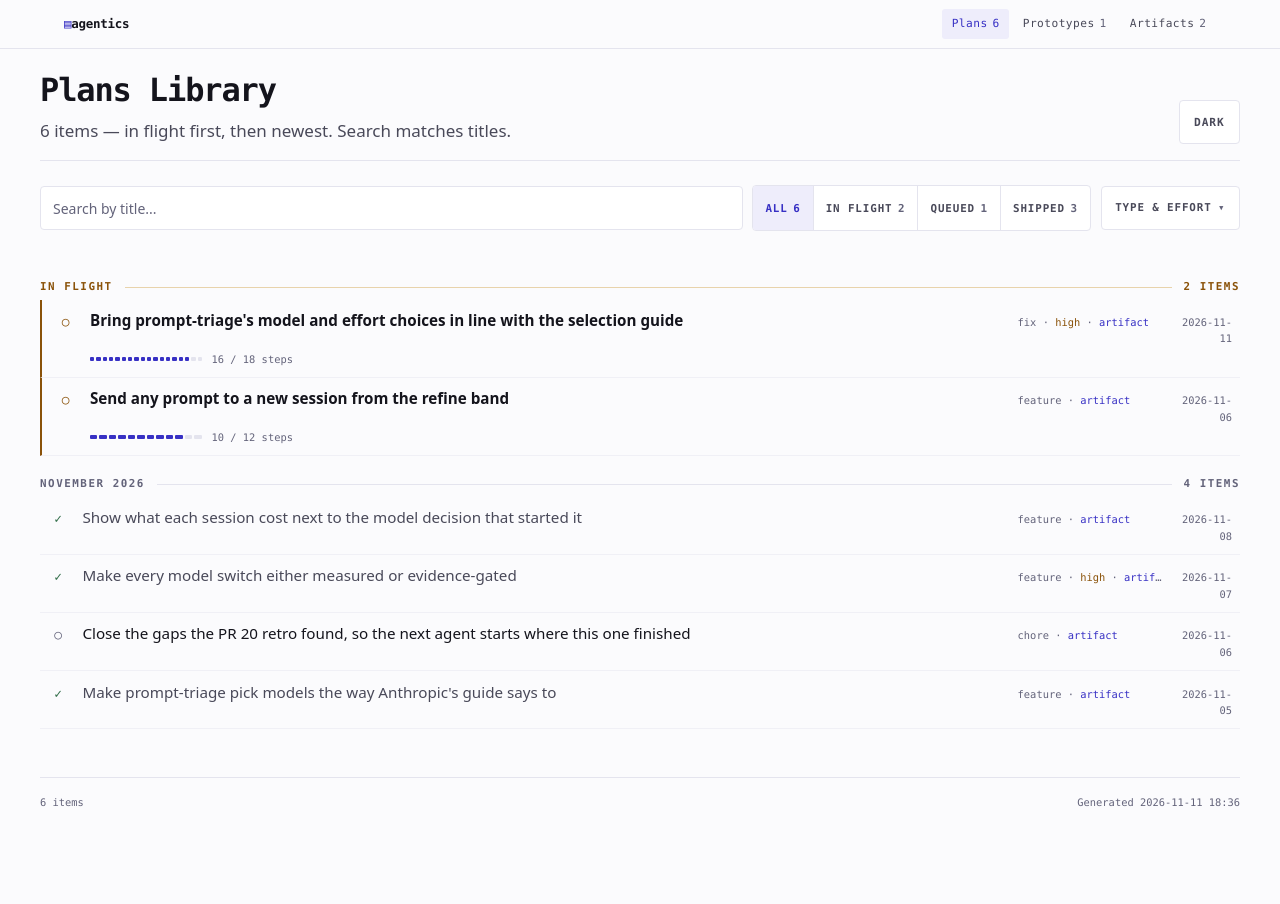
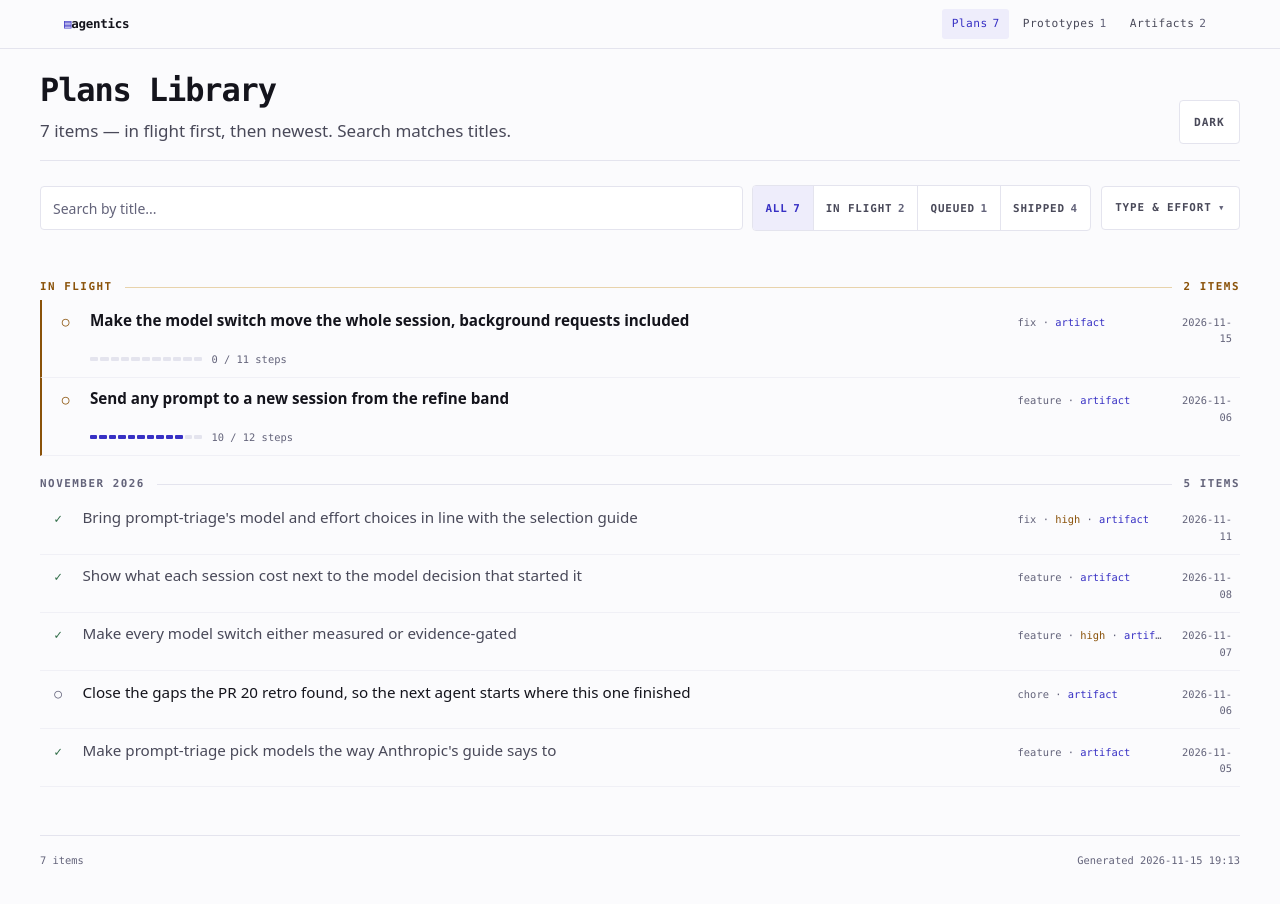
Before and after one commit to shawn-sandy/prompt-triage, a plain HTML site: page docs/plans/index.html in a window 1280 px wide. Drawn offline with Linux system fonts and the light colour scheme.

Commit message:
docs: add proposal and plan for a session-wide model switch (#68)
* docs: add proposal and plan for a session-wide model switch

Switched sessions keep background requests (compaction, /recap, prompt
suggestions) on the original model, which re-caches the conversation there.
The proposal picks a real /model switch after turn 1; the plan spikes it
first and falls back to leading with lower effort.

* docs: record the spike's command.run hook result and fix the gallery status

The spike now logs whether the mod's own /model run fires its command.run
hook for model, and step 4 records it, since step 6 branches on that.
Rebuilt the plans gallery with build-index.sh so the plan's card reads
in-progress, matching its frontmatter (it read todo).

* docs: tighten the spike gate and cover Explore and user /model in the plan

- Spike path (b) runs only when (a) is refused, so each switch has one cause.
- Step 2 checks settings.json model across the plugin-run /model; step 3
  says why the desktop picker is checked with a typed /model.
- PASS now requires the /clear restore to resolve.
- Step 7 keeps Explore-to-haiku working after the rewrite drops: agent.spawn
  reads override.model (register.ts:1150), which dropModel clears.
- Step 8 skips the restore after the person's own /model; tests (e) and (f)
  cover both.

* docs: make the spike prove a background request followed the switch

Background requests do not appear as transcript api-request records (only
sdk and repl_main_thread sources do), so three prompts could pass step 2
without any running. Step 2 now runs /compact after a turn-1 Opus baseline
and requires the haiku entry to grow while Opus stays at the baseline.

* docs: record the spike result (FAIL) in the model switch plan

---------

Co-authored-by: Shawn Sandy <shawnsandy04@gmail.com>

```diff
--- a/docs/plans/index.html
+++ b/docs/plans/index.html
@@ -556,7 +556,7 @@
       <div class="topbar-in">
         <a class="mark">agentics</a>
         <nav class="tabs" aria-label="Collections">
-          <a href="index.html" aria-current="page">Plans<span class="n">6</span></a>
+          <a href="index.html" aria-current="page">Plans<span class="n">7</span></a>
           <a href="../prototypes/index.html" >Prototypes<span class="n">1</span></a>
           <a href="../artifacts/index.html" >Artifacts<span class="n">2</span></a>
         </nav>
@@ -569,7 +569,7 @@
         <!-- The bare <p> and the leading number are load-bearing: the merge
              driver's COUNT_RE rewrites `<p>N items`. The prose after it is
              free text. -->
-        <p>6 items &mdash; in flight first, then newest. Search matches titles.</p>
+        <p>7 items &mdash; in flight first, then newest. Search matches titles.</p>
       </div>
       <button
         class="theme-toggle"
@@ -636,13 +636,13 @@
 
     <div class="visible-count" id="visibleCount" aria-live="polite"></div>
 
-    <div class="gallery-grid" id="galleryGrid"><a class="gallery-card" href="https://claude.ai/artifact/UzkXN4LLbz2fUEZ7jNqffY" target="_blank" rel="noopener"
-   data-local="update-model-choices-from-selection-guide" data-status="in-progress" data-type="fix" data-effort="high" data-month="2026-11" data-title="bring prompt-triage&#x27;s model and effort choices in line with the selection guide" data-steps-done="16" data-steps-total="18">
+    <div class="gallery-grid" id="galleryGrid"><a class="gallery-card" href="https://claude.ai/artifact/HFfMffZ2TyTnPBRB1zKzqq" target="_blank" rel="noopener"
+   data-local="fix-model-switch-background-requests" data-status="in-progress" data-type="fix" data-effort="" data-month="2026-11" data-title="make the model switch move the whole session, background requests included" data-steps-done="0" data-steps-total="11">
   <span class="glyph" aria-hidden="true">&#9675;</span><span class="sr-only">in progress</span>
-  <span class="r-title">Bring prompt-triage&#x27;s model and effort choices in line with the selection guide</span>
-  <span class="r-meta">fix &middot; <span class="hi">high</span> &middot; <span class="artifact-chip" title="Published to claude.ai — no local file in this repo">artifact</span></span>
-  <span class="r-date">2026-11-11</span>
-  <span class="r-steps">16 / 18 steps</span><span class="sr-only"> (opens on claude.ai)</span>
+  <span class="r-title">Make the model switch move the whole session, background requests included</span>
+  <span class="r-meta">fix &middot; <span class="artifact-chip" title="Published to claude.ai — no local file in this repo">artifact</span></span>
+  <span class="r-date">2026-11-15</span>
+  <span class="r-steps">0 / 11 steps</span><span class="sr-only"> (opens on claude.ai)</span>
 </a>
 <a class="gallery-card" href="https://claude.ai/artifact/Q9ZN1Fr8DFDJGmjNqrPyu8" target="_blank" rel="noopener"
    data-local="add-new-session-band-picker" data-status="in-progress" data-type="feature" data-effort="" data-month="2026-11" data-title="send any prompt to a new session from the refine band" data-steps-done="10" data-steps-total="12">
@@ -651,6 +651,13 @@
   <span class="r-meta">feature &middot; <span class="artifact-chip" title="Published to claude.ai — no local file in this repo">artifact</span></span>
   <span class="r-date">2026-11-06</span>
   <span class="r-steps">10 / 12 steps</span><span class="sr-only"> (opens on claude.ai)</span>
+</a>
+<a class="gallery-card" href="https://claude.ai/artifact/UzkXN4LLbz2fUEZ7jNqffY" target="_blank" rel="noopener"
+   data-local="update-model-choices-from-selection-guide" data-status="completed" data-type="fix" data-effort="high" data-month="2026-11" data-title="bring prompt-triage&#x27;s model and effort choices in line with the selection guide" data-steps-done="18" data-steps-total="18">
+  <span class="glyph" aria-hidden="true">&#10003;</span><span class="sr-only">completed</span>
+  <span class="r-title">Bring prompt-triage&#x27;s model and effort choices in line with the selection guide</span>
+  <span class="r-meta">fix &middot; <span class="hi">high</span> &middot; <span class="artifact-chip" title="Published to claude.ai — no local file in this repo">artifact</span></span>
+  <span class="r-date">2026-11-11</span><span class="sr-only"> (opens on claude.ai)</span>
 </a>
 <a class="gallery-card" href="https://claude.ai/artifact/Mivmv8KEg8YPZix498MUX4" target="_blank" rel="noopener"
    data-local="add-session-cost-to-decision-log" data-status="completed" data-type="feature" data-effort="" data-month="2026-11" data-title="show what each session cost next to the model decision that started it" data-steps-done="10" data-steps-total="10">
@@ -684,8 +691,8 @@
     <div class="no-results" id="noResults">No items match your search.</div>
 
     <div class="gallery-footer">
-      <span>6 items</span>
-      <span>Generated 2026-11-11 18:36</span>
+      <span>7 items</span>
+      <span>Generated 2026-11-15 19:13</span>
     </div>
 
     <script>
```
Also changed, not shown: 3 other files.
